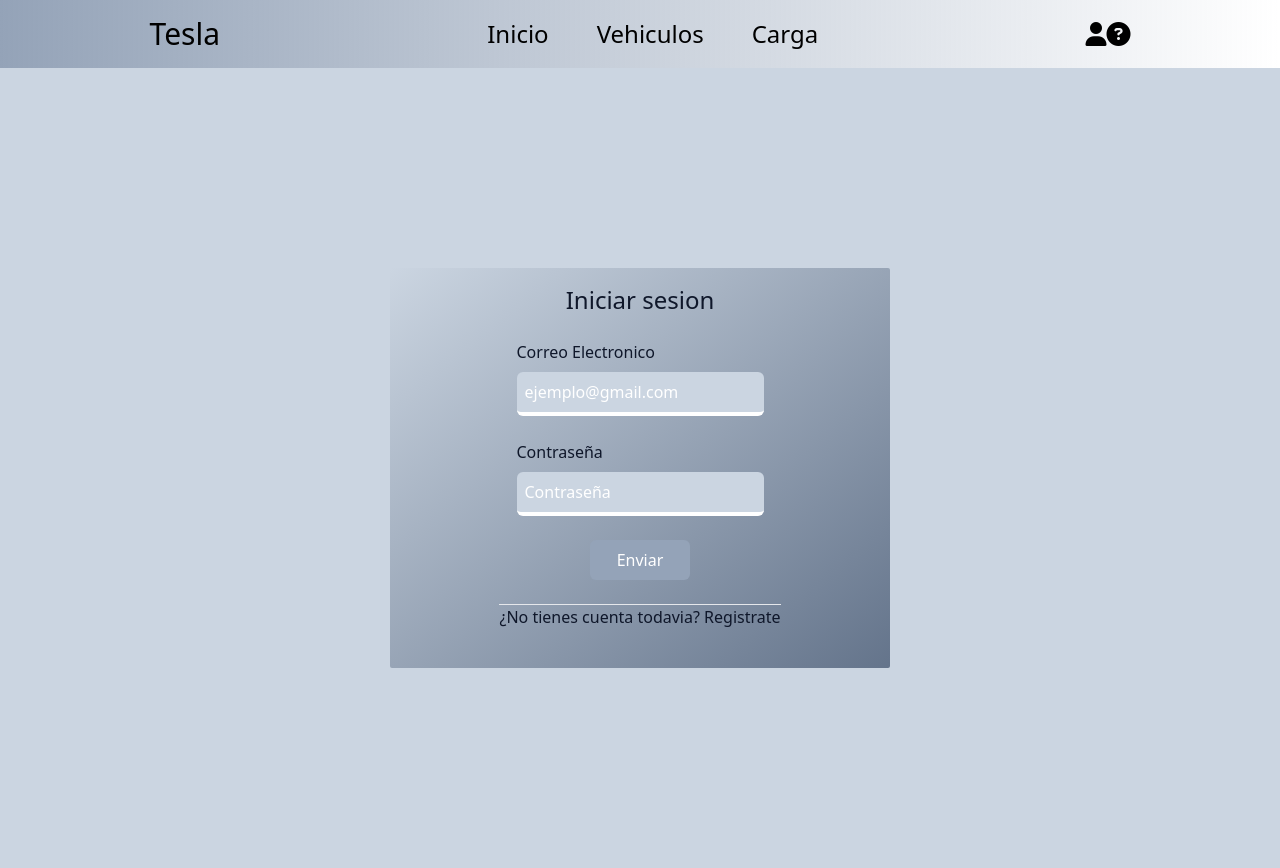
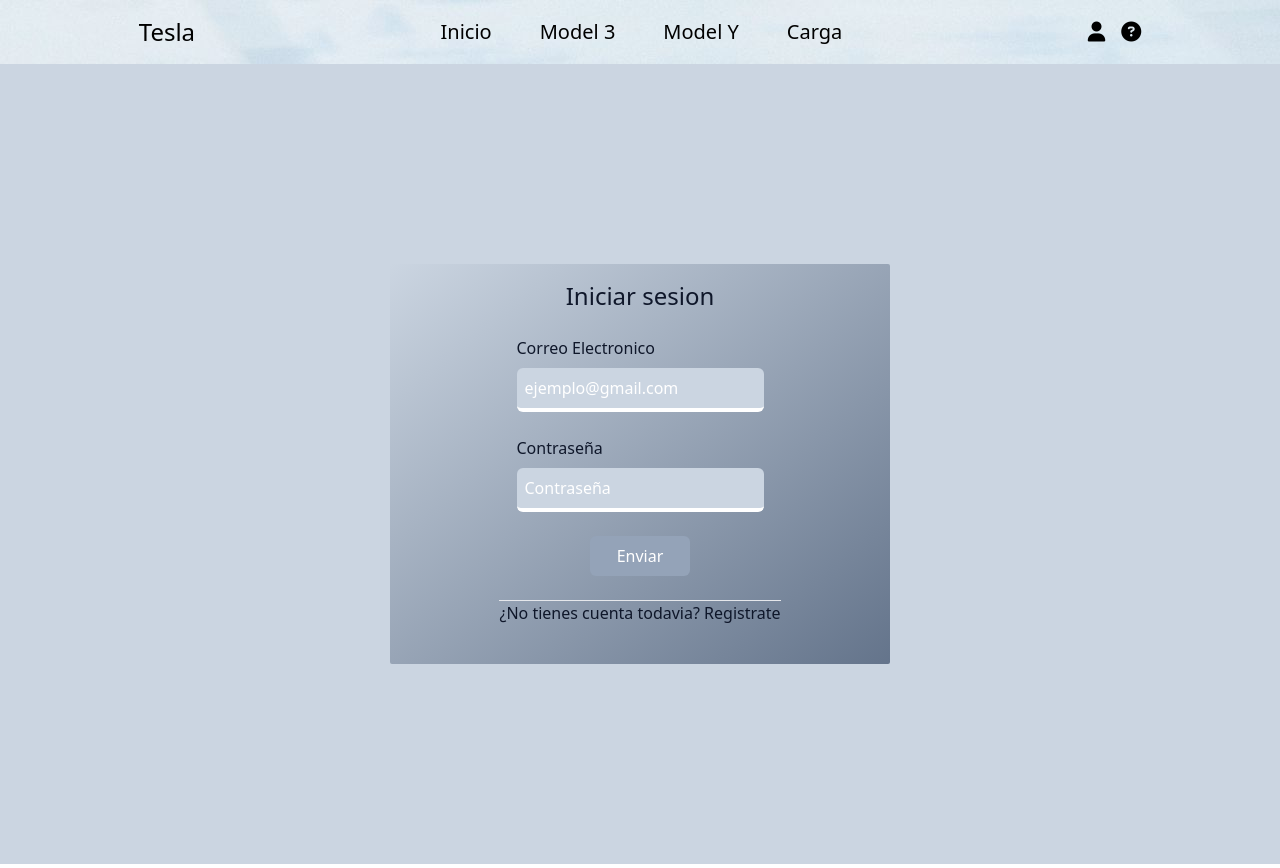
Before and after one commit to alfaroo1/Tesla, a website: page src/pages/login.html in a window 1280 px wide. Drawn offline with Linux system fonts and the light colour scheme.

Commit message:
Change structure nav

```diff
--- a/src/pages/login.html
+++ b/src/pages/login.html
@@ -14,24 +14,27 @@
 
 <body>
     <!-- Cbecera -->
-    <header
-        class="max-w-full sticky z-auto top-0 left-0 right-0 flex bg-gradient-to-r from-slate-400  justify-around items-center p-4">
-        <h1 class="text-3xl">Tesla</h1>
+    <header class="mx-w-full bg-none md:bg-[url('./assets/images/modelY/img1.jpg')] bg-no-repeat bg-cover">
+        <!-- Navegador -->
+        <div class="max-w-full bg-gradient-to-r from-slate-400 md:bg-none flex justify-around items-center p-4">
+            <h1 class="text-2xl">Tesla</h1>
             <!-- Navbar -->
             <nav class="hidden lg:flex">
                 <ul class="flex gap-12">
-                <li><a href="../index.html" class="text-2xl">Inicio</a></li>
-                <li><a href="./pages/vehiculos.html" class="text-2xl">Vehiculos</a></li>
-                <li><a href="./carga.html" class="text-2xl">Carga</a></li>
+                    <li><a href="../index.html" class="text-xl">Inicio</a></li>
+                    <li><a href="./model3.html" class="text-xl">Model 3</a></li>
+                    <li><a href="./modelY.html" class="text-xl">Model Y</a></li>
+                    <li><a href="./carga.html" class="text-xl">Carga</a></li>
                 </ul>
             </nav>
-        <div class="hidden lg:flex">
-            <a href="./login.html" class="text-2xl"><i class="fa-solid fa-user"></i></a>
-            <a href="#" class="text-2xl"><i class="fa-solid fa-circle-question"></i></a>
+            <div class="hidden lg:flex lg:gap-4">
+                <a href="./login.html" class="text-xl"><i class="fa-solid fa-user"></i></a>
+                <a href="" class="text-xl"><i class="fa-solid fa-circle-question"></i></a>
             </div>
             <!-- Menu hamburguesa -->
             <div class="block text-3xl lg:hidden">
                 <i class="fa-solid fa-bars"></i>
+            </div>
         </div>
     </header>
     <!-- Cuerpo Login -->
```
Also changed, not shown: src/index.html (+12 -8 lines), src/pages/carga.html (+14 -10 lines), src/pages/model3.html (+3 -2 lines), src/pages/modelY.html (+3 -2 lines), src/pages/register.html (+12 -10 lines), src/assets/images/cybertruck/img1.jpeg (deleted), src/assets/images/modelS/img1.jpeg (deleted), src/assets/images/modelX/img1.jpeg (deleted), src/output.css. Lines whose indentation alone changed are shown as unchanged.
